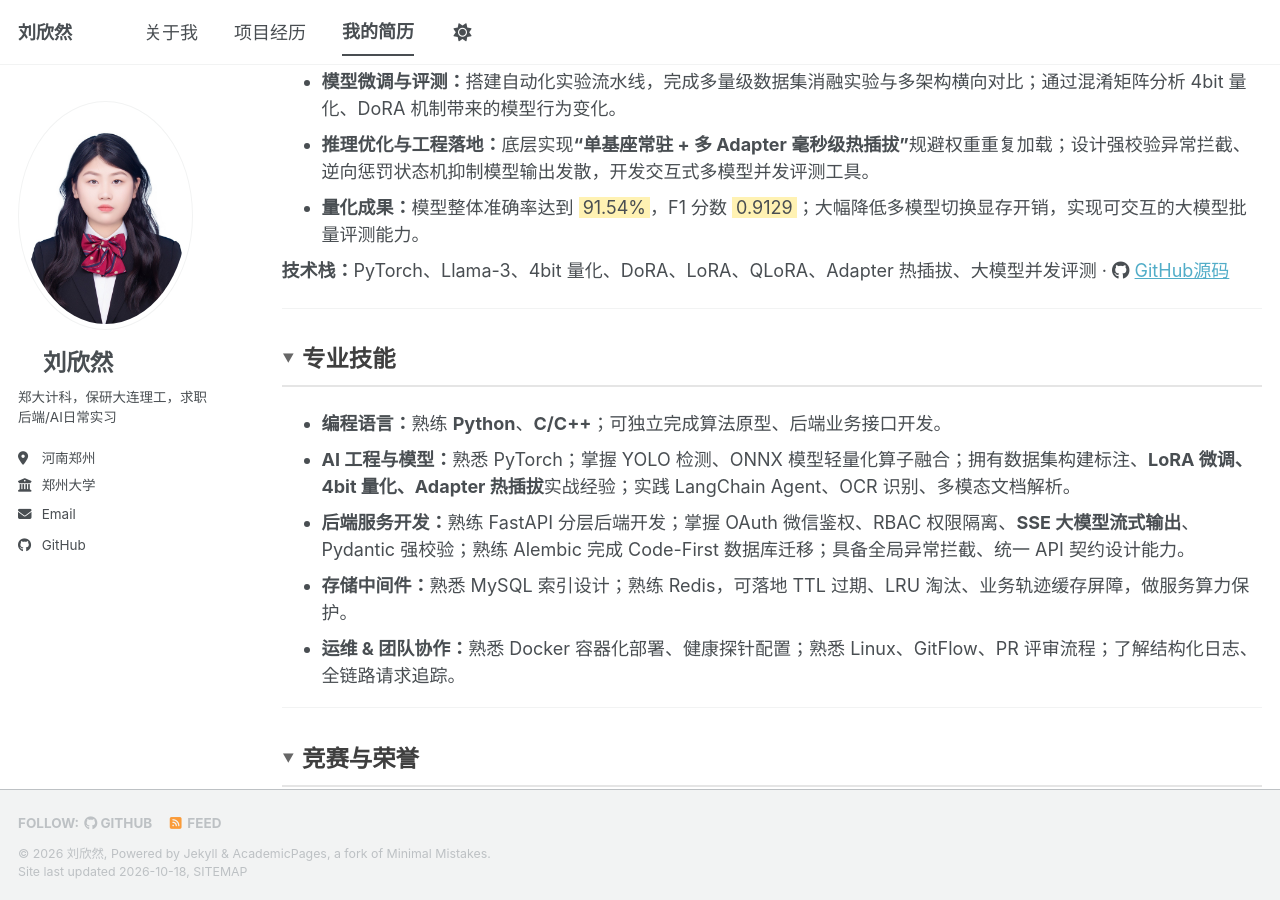
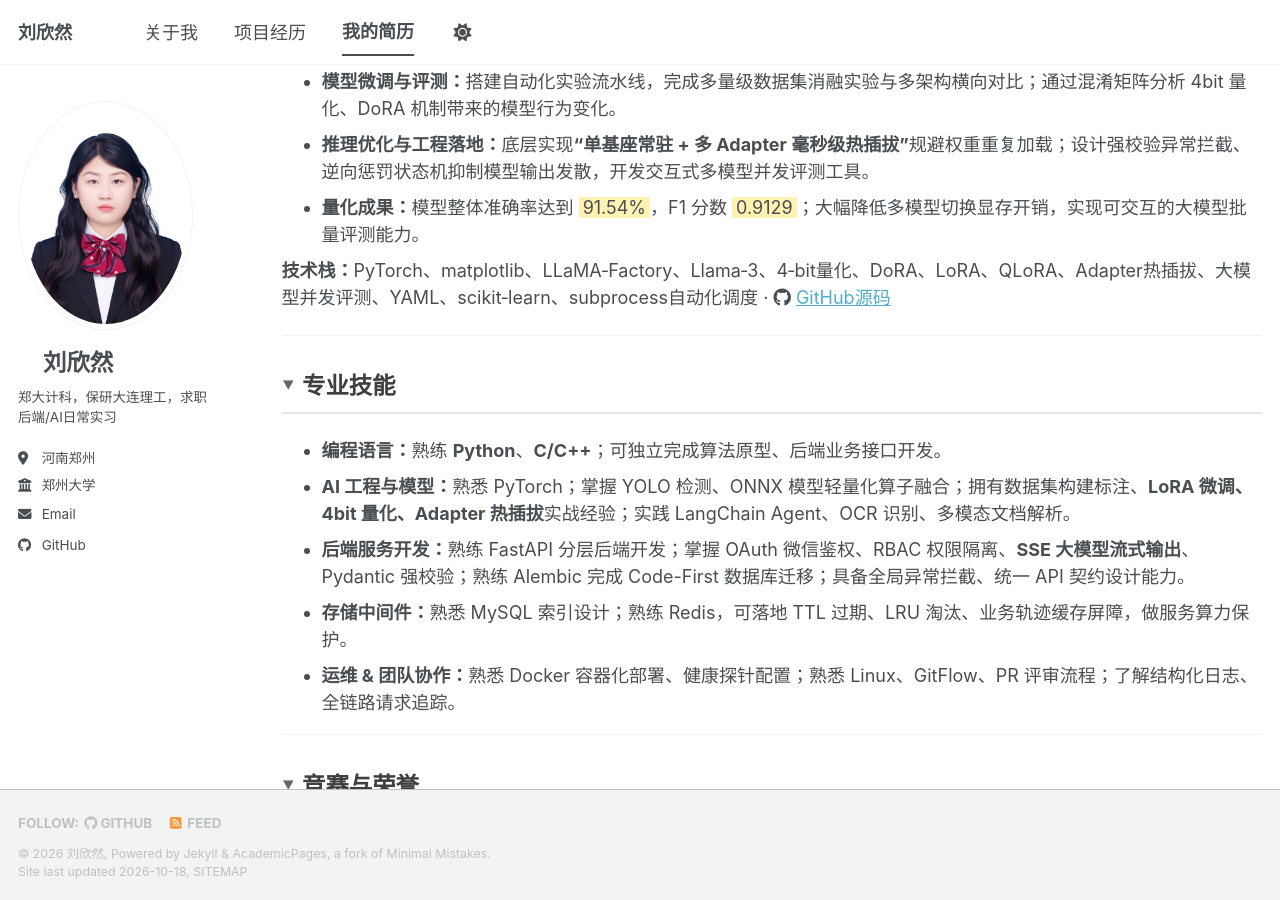
Before and after one commit to Linsensn/Linsensn.github.io, a Jekyll site: the page built from _pages/cv.md, in a window 1280 px wide and 900 px high, scrolled down 1836 px. Built offline with Jekyll 4.4.1, drawn with Linux system fonts in a browser that asks for light colours; comment, search, counter and statistics services are not loaded; a style sheet for code colours, icons or effects is not loaded.

Commit message:
Update cv.md

```diff
--- a/_pages/cv.md
+++ b/_pages/cv.md
@@ -105,7 +105,7 @@ redirect_from:
       <li><strong>推理优化与工程落地：</strong>底层实现<strong>“单基座常驻 + 多 Adapter 毫秒级热插拔”</strong>规避权重重复加载；设计强校验异常拦截、逆向惩罚状态机抑制模型输出发散，开发交互式多模型并发评测工具。</li>
       <li><strong>量化成果：</strong>模型整体准确率达到 <span class="highlight-text">91.54%</span>，F1 分数 <span class="highlight-text">0.9129</span>；大幅降低多模型切换显存开销，实现可交互的大模型批量评测能力。</li>
     </ul>
-    <p style="margin-top: -0.5em;"><strong>技术栈：</strong>PyTorch、Llama-3、4bit 量化、DoRA、LoRA、QLoRA、Adapter 热插拔、大模型并发评测 · <i class="fab fa-github"></i> <a href="https://github.com/Linsensn/llama3-sentiment-concurrent" target="_blank">GitHub源码</a></p>
+    <p style="margin-top: -0.5em;"><strong>技术栈：</strong>PyTorch、matplotlib、LLaMA‑Factory、Llama‑3、4‑bit量化、DoRA、LoRA、QLoRA、Adapter热插拔、大模型并发评测、YAML、scikit‑learn、subprocess自动化调度 · <i class="fab fa-github"></i> <a href="https://github.com/Linsensn/llama3-sentiment-concurrent" target="_blank">GitHub源码</a></p>
   </div>
 </details>
 
```
